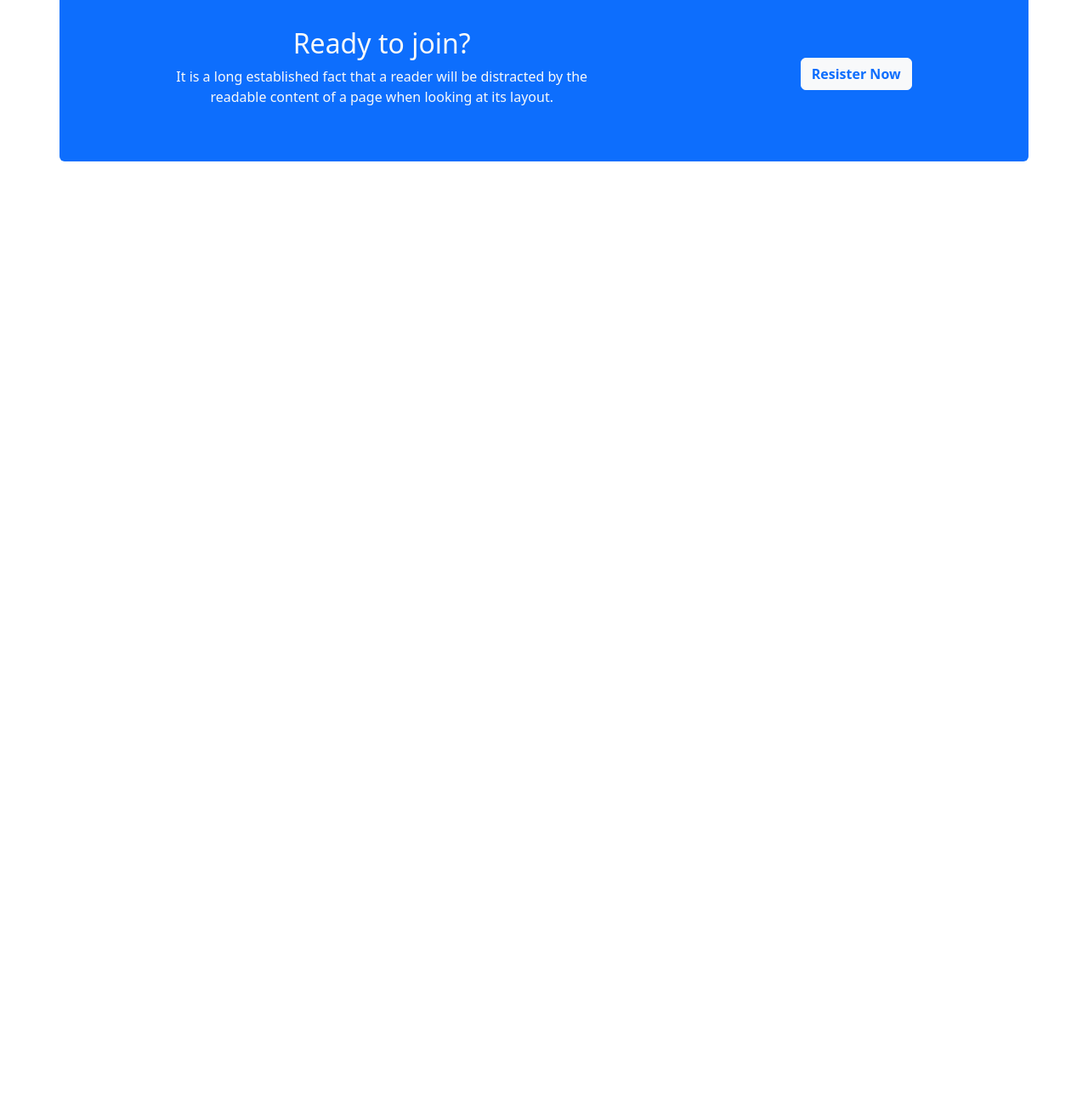
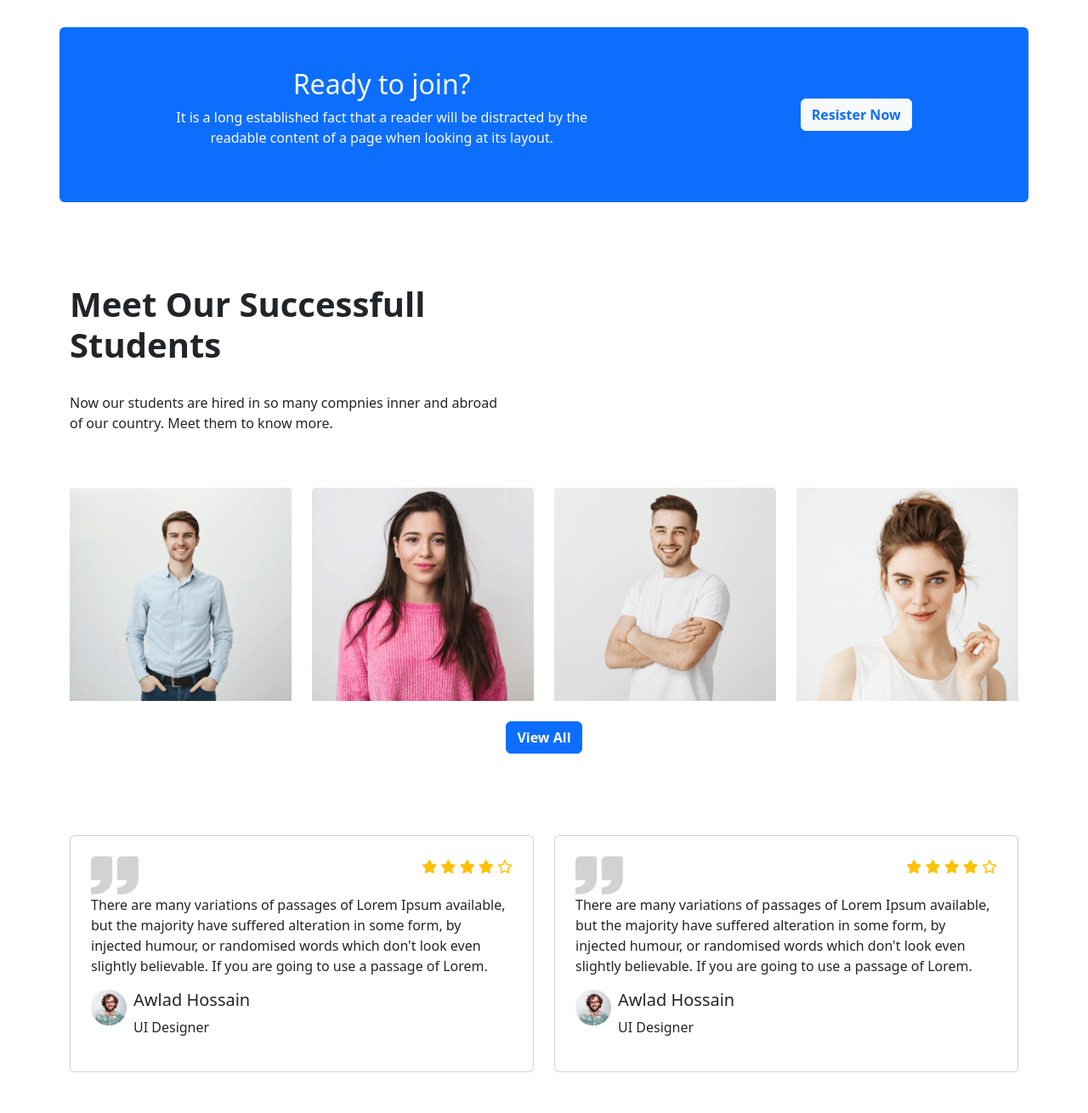
Before and after one commit to Kaiser-Tanveer/TechLearn-Website, a plain HTML site: page index.html in a window 1280 px wide. Shown: the part 2598-3908 px from the top of the page at 85% size. Before the commit the page ends 2788 px from the top, so only its background shows below. Drawn offline with nearby package versions, Linux system fonts and the light colour scheme.

Commit message:
Review section added

```diff
--- a/index.html
+++ b/index.html
@@ -11,6 +11,11 @@
       integrity="sha384-gH2yIJqKdNHPEq0n4Mqa/HGKIhSkIHeL5AyhkYV8i59U5AR6csBvApHHNl/vI1Bx"
       crossorigin="anonymous"
     />
+    <!-- Fontawesome -->
+    <script
+      src="https://kit.fontawesome.com/4a9b123b96.js"
+      crossorigin="anonymous"
+    ></script>
     <style>
       .explore {
         background-color: #f4fafd;
@@ -342,7 +347,7 @@
       <!-- E-learning section starts -->
 
       <!-- Register Section Starts -->
-      <section class="joining">
+      <section class="joining py-5">
         <div
           class="reg-card container bg-primary rounded text-light d-lg-flex justify-content-lg-around align-items-center py-5"
         >
@@ -445,6 +450,130 @@
         </div>
       </section>
       <!-- Register Section Ends -->
+
+      <!-- Meet section starts -->
+      <section class="meeting container py-5">
+        <div class="meet-title">
+          <h1 class="fw-bold">
+            Meet Our Successfull <br />
+            Students
+          </h1>
+          <p class="py-4">
+            Now our students are hired in so many compnies inner and abroad
+            <br />
+            of our country. Meet them to know more.
+          </p>
+        </div>
+        <div class="meet-banner">
+          <div class="meet-card row row-cols-md-2 row-cols-lg-4">
+            <div class="col">
+              <img
+                class="img-fluid my-4"
+                src="images/student/student-1.png"
+                alt=""
+              />
+            </div>
+            <div class="col">
+              <img
+                class="img-fluid my-4"
+                src="images/student/student-2.png"
+                alt=""
+              />
+            </div>
+            <div class="col">
+              <img
+                class="img-fluid my-4"
+                src="images/student/student-3.png"
+                alt=""
+              />
+            </div>
+            <div class="col">
+              <img
+                class="img-fluid my-4"
+                src="images/student/student-4.png"
+                alt=""
+              />
+            </div>
+          </div>
+        </div>
+        <button class="btn btn-primary fw-semibold d-flex mx-auto">
+          View All
+        </button>
+      </section>
+      <!-- Meet section Ends -->
+
+      <!-- Feedback Starts -->
+      <section class="feed container py-5">
+        <div class="feedback row">
+          <div class="feedback-inner col-md-12 col-lg-6">
+            <div class="card p-4">
+              <div class="icons d-flex justify-content-between">
+                <div>
+                  <img src="images/comma.png" alt="" />
+                </div>
+                <div>
+                  <i class="fa-solid fa-star text-warning"></i>
+                  <i class="fa-solid fa-star fa-star text-warning"></i>
+                  <i class="fa-solid fa-star fa-star text-warning"></i>
+                  <i class="fa-solid fa-star fa-star text-warning"></i>
+                  <i class="fa-regular fa-star fa-star text-warning"></i>
+                </div>
+              </div>
+              <p>
+                There are many variations of passages of Lorem Ipsum available,
+                but the majority have suffered alteration in some form, by
+                injected humour, or randomised words which don't look even
+                slightly believable. If you are going to use a passage of Lorem.
+              </p>
+              <div class="review d-flex">
+                <div>
+                  <img src="images/student/student-5.png" alt="" />
+                </div>
+                <div class="ps-2">
+                  <h5>Awlad Hossain</h5>
+                  <p>UI Designer</p>
+                </div>
+              </div>
+            </div>
+          </div>
+
+
+            <div class="feedback-inner col-md-12 col-lg-6">
+                <div class="card p-4">
+                <div class="icons d-flex justify-content-between">
+                    <div>
+                    <img src="images/comma.png" alt="" />
+                    </div>
+                    <div>
+                    <i class="fa-solid fa-star text-warning"></i>
+                    <i class="fa-solid fa-star fa-star text-warning"></i>
+                    <i class="fa-solid fa-star fa-star text-warning"></i>
+                    <i class="fa-solid fa-star fa-star text-warning"></i>
+                    <i class="fa-regular fa-star fa-star text-warning"></i>
+                    </div>
+                </div>
+                <p>
+                    There are many variations of passages of Lorem Ipsum available,
+                    but the majority have suffered alteration in some form, by
+                    injected humour, or randomised words which don't look even
+                    slightly believable. If you are going to use a passage of Lorem.
+                </p>
+                <div class="review d-flex">
+                    <div>
+                    <img src="images/student/student-5.png" alt="" />
+                    </div>
+                    <div class="ps-2">
+                    <h5>Awlad Hossain</h5>
+                    <p>UI Designer</p>
+                    </div>
+                </div>
+                </div>
+            </div>
+
+        </div>
+        </div>
+      </section>
+      <!-- Feedback Ends -->
     </main>
     <!-- Bootstrap Script CDN Link -->
     <script
```
